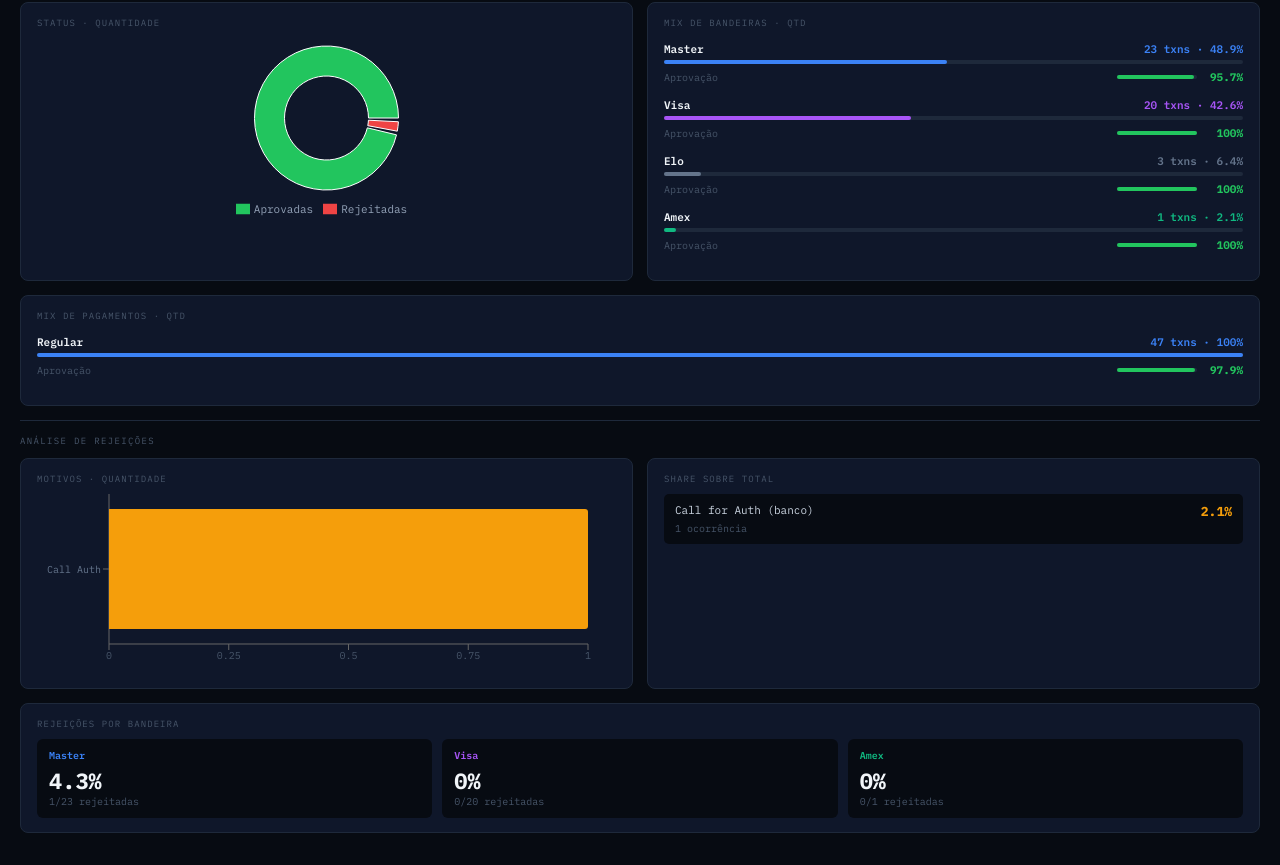
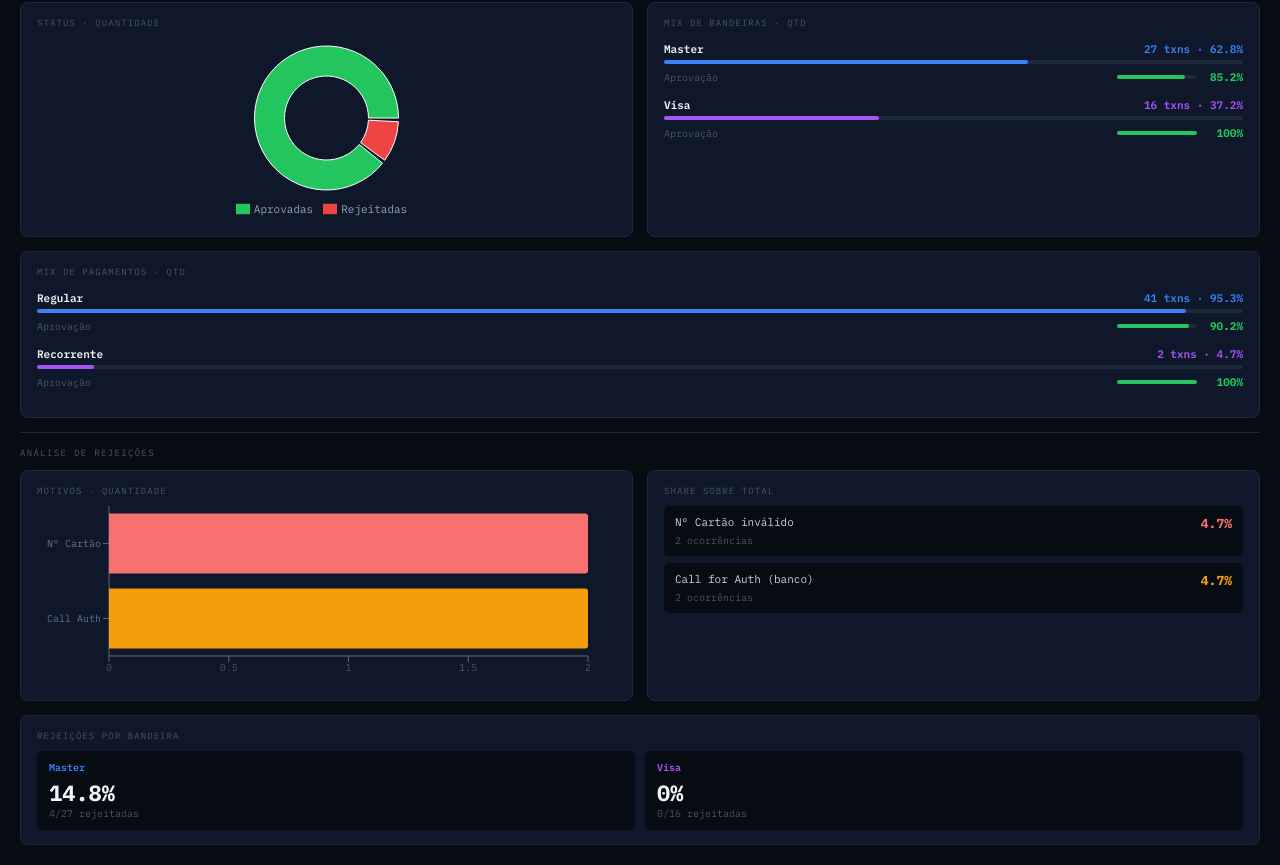
Before and after one commit to lucasmartinelli-code/gwm-dashboard, a React (Create React App) app: page / in a window 1280 px wide. Shown: the part 247-1112 px from the top of the page. Built offline with nearby package versions, Linux system fonts and the light colour scheme.

Commit message:
data: auto-update NRT 2026-06-02 10:11

```diff
--- a/src/GWMDashboard.jsx
+++ b/src/GWMDashboard.jsx
@@ -2,6 +2,29 @@ import { useState, useMemo } from "react";
 import { BarChart, Bar, XAxis, YAxis, Tooltip, ResponsiveContainer, Cell, PieChart, Pie, Legend, ComposedChart, Line } from "recharts";
 
 const RAW = [
+  { id:"162131038962", payerId:"1792686514", collectorId:"3166103110", date:"02/06/2026 08:18", status:"approved", detail:"accredited", amount:35, method:"visa", op:"recurring_payment" },
+  { id:"162119300168", payerId:"1528262745", collectorId:"3166103110", date:"02/06/2026 06:02", status:"approved", detail:"accredited", amount:350, method:"visa", op:"regular_payment" },
+  { id:"161300412497", payerId:"1789650546", collectorId:"3166103110", date:"02/06/2026 00:53", status:"approved", detail:"accredited", amount:35, method:"master", op:"regular_payment" },
+  { id:"162088449742", payerId:"1664178548", collectorId:"3166103110", date:"02/06/2026 00:34", status:"approved", detail:"accredited", amount:35, method:"master", op:"regular_payment" },
+  { id:"161290425027", payerId:"1162665655", collectorId:"3166103110", date:"01/06/2026 23:49", status:"approved", detail:"accredited", amount:35, method:"master", op:"regular_payment" },
+  { id:"162077762718", payerId:"1535219731", collectorId:"3166103110", date:"01/06/2026 22:05", status:"approved", detail:"accredited", amount:35, method:"master", op:"regular_payment" },
+  { id:"162077391222", payerId:"1663204214", collectorId:"3166103110", date:"01/06/2026 22:05", status:"approved", detail:"accredited", amount:35, method:"master", op:"regular_payment" },
+  { id:"161274867785", payerId:"1450555992", collectorId:"3166103110", date:"01/06/2026 20:44", status:"approved", detail:"accredited", amount:350, method:"master", op:"regular_payment" },
+  { id:"161270706447", payerId:"1507732671", collectorId:"3166103110", date:"01/06/2026 20:07", status:"approved", detail:"accredited", amount:350, method:"visa", op:"regular_payment" },
+  { id:"162054476408", payerId:"1594076550", collectorId:"3166103110", date:"01/06/2026 19:01", status:"approved", detail:"accredited", amount:56, method:"master", op:"regular_payment" },
+  { id:"161257114785", payerId:"3402652602", collectorId:"3166103110", date:"01/06/2026 18:45", status:"approved", detail:"accredited", amount:350, method:"visa", op:"regular_payment" },
+  { id:"162047856186", payerId:"1579636129", collectorId:"3166103110", date:"01/06/2026 18:21", status:"approved", detail:"accredited", amount:56, method:"master", op:"regular_payment" },
+  { id:"161251812515", payerId:"1775960742", collectorId:"3166103110", date:"01/06/2026 18:12", status:"approved", detail:"accredited", amount:35, method:"visa", op:"regular_payment" },
+  { id:"161250746363", payerId:"3316699910", collectorId:"3166103110", date:"01/06/2026 18:05", status:"approved", detail:"accredited", amount:35, method:"master", op:"regular_payment" },
+  { id:"161234474717", payerId:"1604854490", collectorId:"3166103110", date:"01/06/2026 16:39", status:"approved", detail:"accredited", amount:350, method:"visa", op:"regular_payment" },
+  { id:"161233858381", payerId:"3441846727", collectorId:"3166103110", date:"01/06/2026 16:32", status:"approved", detail:"accredited", amount:35, method:"master", op:"regular_payment" },
+  { id:"162024348628", payerId:"1756702787", collectorId:"3166103110", date:"01/06/2026 16:16", status:"approved", detail:"accredited", amount:56, method:"master", op:"regular_payment" },
+  { id:"162018266920", payerId:"1564899314", collectorId:"3166103110", date:"01/06/2026 15:40", status:"approved", detail:"accredited", amount:35, method:"visa", op:"recurring_payment" },
+  { id:"162017376400", payerId:"1227629732", collectorId:"3166103110", date:"01/06/2026 15:29", status:"approved", detail:"accredited", amount:35, method:"master", op:"regular_payment" },
+  { id:"162012121878", payerId:"1777551471", collectorId:"3166103110", date:"01/06/2026 15:08", status:"rejected", detail:"cc_rejected_bad_filled_card_number", amount:350, method:"master", op:"regular_payment" },
+  { id:"162012035710", payerId:"1777551471", collectorId:"3166103110", date:"01/06/2026 15:06", status:"rejected", detail:"cc_rejected_bad_filled_card_number", amount:350, method:"master", op:"regular_payment" },
+  { id:"162011933850", payerId:"1758485016", collectorId:"3166103110", date:"01/06/2026 15:05", status:"rejected", detail:"cc_rejected_call_for_authorize", amount:350, method:"master", op:"regular_payment" },
+  { id:"162012367128", payerId:"1758485016", collectorId:"3166103110", date:"01/06/2026 15:02", status:"rejected", detail:"cc_rejected_call_for_authorize", amount:350, method:"master", op:"regular_payment" },
   { id:"162006545786", payerId:"1921888277", collectorId:"3166103110", date:"01/06/2026 14:30", status:"approved", detail:"accredited", amount:35, method:"master", op:"regular_payment" },
   { id:"162006369530", payerId:"1355061567", collectorId:"3166103110", date:"01/06/2026 14:27", status:"approved", detail:"accredited", amount:35, method:"visa", op:"regular_payment" },
   { id:"162006067226", payerId:"1988516311", collectorId:"3166103110", date:"01/06/2026 14:22", status:"approved", detail:"accredited", amount:56, method:"master", op:"regular_payment" },
@@ -332,7 +355,7 @@ const RAW = [
 ];
 
 const COLLECTOR_ID = "3166103110";
-const LAST_UPDATED = "01/06/2026 19:00";
+const LAST_UPDATED = "02/06/2026 10:11";
 const LAST_TRX     = RAW.length > 0 ? RAW[0].date : "-";
 const METHOD_COLORS = { master:"#3b82f6", visa:"#a855f7", amex:"#10b981" };
 const STATUS_COLORS = { approved:"#22c55e", rejected:"#ef4444", refunded:"#f59e0b" };
```
